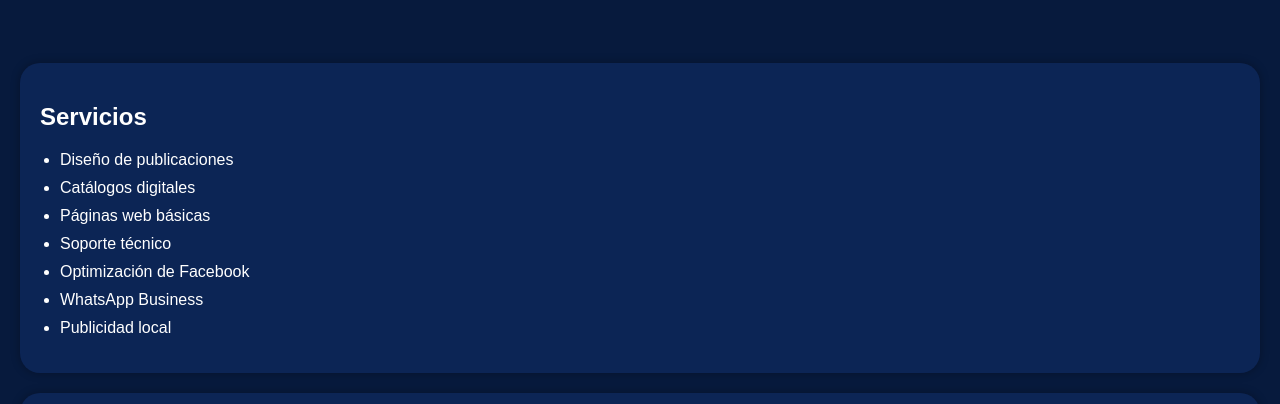
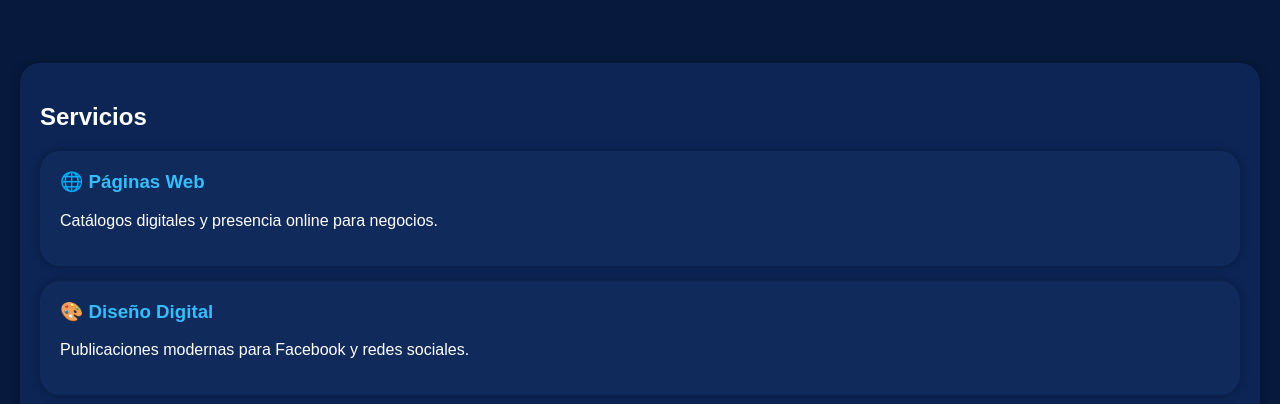
Before and after one commit to pancho09chocko-coder/catalogo-m13, a plain HTML site: page index.html in a window 1280 px wide. Shown: the part 390-794 px from the top of the page. Drawn offline with Linux system fonts and the light colour scheme.

Commit message:
agregadas cards y mejoras visuales

```diff
--- a/index.html
+++ b/index.html
@@ -23,21 +23,20 @@
 
     <h2>Servicios</h2>
 
-    <ul>
-      <li>Diseño de publicaciones</li>
+    <div class="card">
+    <h3>🌐 Páginas Web</h3>
+    <p>Catálogos digitales y presencia online para negocios.</p>
+    </div>
 
-      <li>Catálogos digitales</li>
+    <div class="card">
+    <h3>🎨 Diseño Digital</h3>
+    <p>Publicaciones modernas para Facebook y redes sociales.</p>
+    </div>
 
-      <li>Páginas web básicas</li>
-
-      <li>Soporte técnico</li>
-
-      <li>Optimización de Facebook</li>
-
-      <li>WhatsApp Business</li>
-
-      <li>Publicidad local</li>
-    </ul>
+    <div class="card">
+    <h3>🛠️ Soporte Técnico</h3>
+    <p>Ayuda, optimización y soluciones digitales.</p>
+    </div>
 
   </section>
 
--- a/style.css
+++ b/style.css
@@ -63,3 +63,21 @@ margin-bottom:20px;
 border-radius:20px;
 box-shadow:0 0 10px rgba(0,0,0,0.3);
 }
+
+.card{
+background:#102a5c;
+padding:20px;
+border-radius:20px;
+margin-top:15px;
+box-shadow:0 0 10px rgba(0,0,0,0.3);
+transition:0.3s;
+}
+
+.card:hover{
+transform:scale(1.02);
+}
+
+.card h3{
+color:#35bdfd;
+margin-top:0;
+}
```
